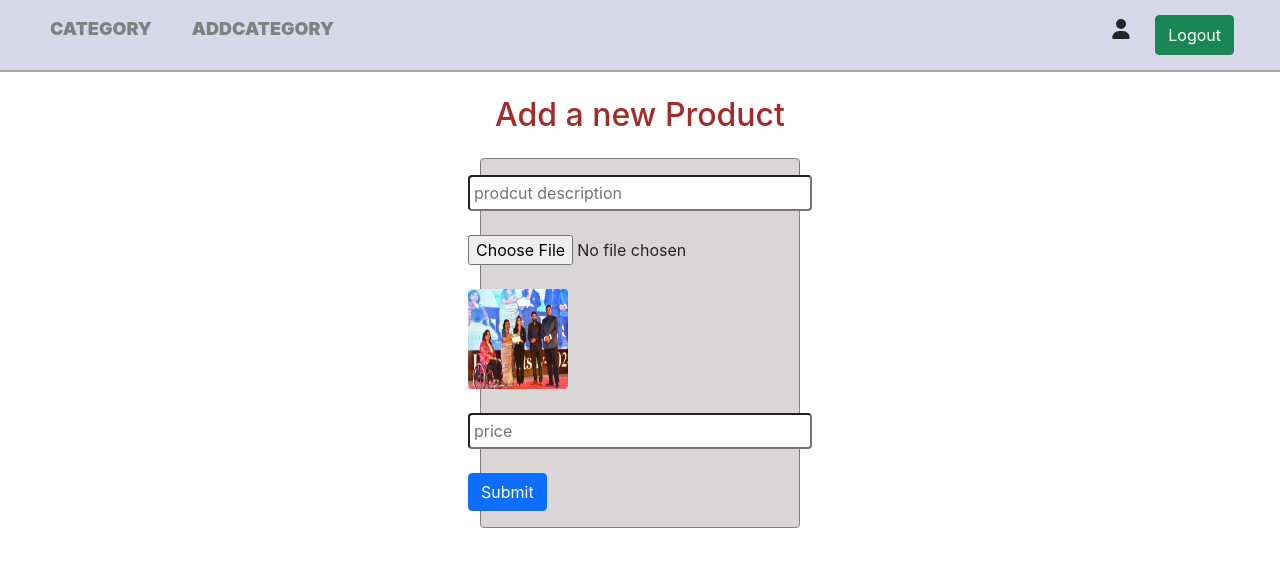
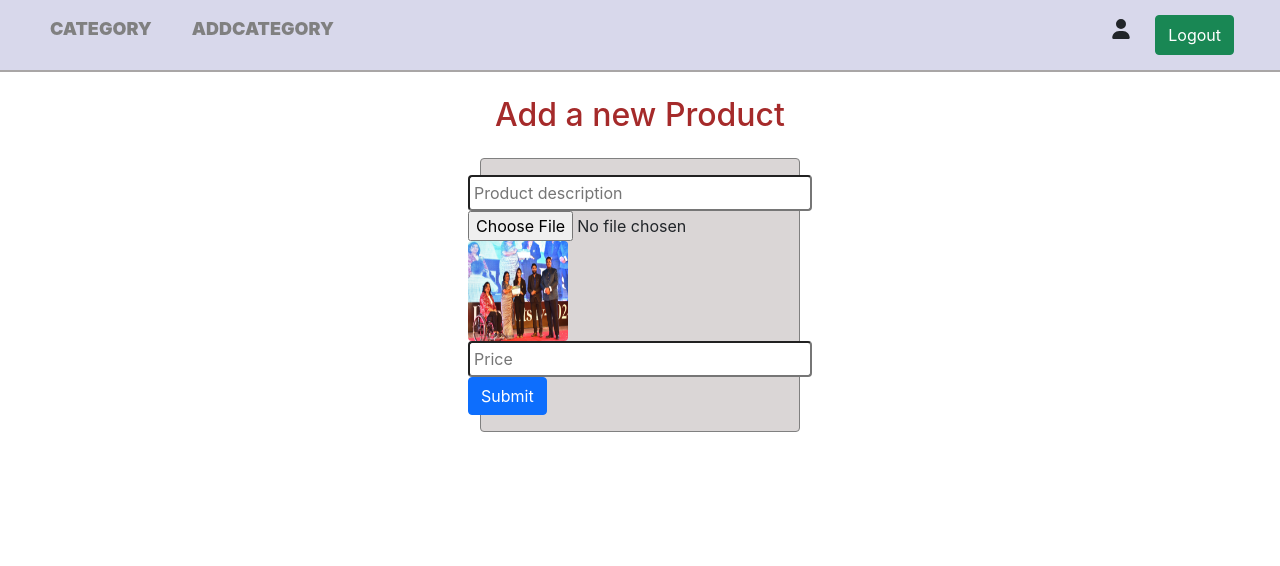
Before and after one commit to priya-saran12345/crud, a React (Create React App) app: page /addcategory in a window 1280 px wide. Shown: the top 566 px of the page. Built offline with nearby package versions, Linux system fonts and the light colour scheme; sample sign-in values are in the browser's storage; the HTML template or start-up script is replaced by a standard one.

Commit message:
Update Addcategory.js

```diff
--- a/src/components/Addcategory.js
+++ b/src/components/Addcategory.js
@@ -1,112 +1,99 @@
-import React, { useState } from 'react'
-import axios from 'axios'
-import  style from '../styling/style.module.css'
-import img from '../images/me.JPG'
-import loader from '../images/loader.gif'
+import React, { useState } from 'react';
+import axios from 'axios';
+import style from '../styling/style.module.css';
+import img from '../images/me.JPG';
+import loader from '../images/loader.gif';
 import { useNavigate } from 'react-router-dom';
-import Navbar from './Navbar'
-var FormData = require('form-data');
+
 const Addcategory = () => {
+    const [product, setproduct] = useState('');
+    const [image, setimage] = useState(null);
+    const [price, setprice] = useState('');
+    const [seeimage, setseeimage] = useState(img);
+    const [isloading, setisloading] = useState(false);
+    const [error, seterror] = useState('');
+    const [haserr, sethaserr] = useState(false);
+    let navigate = useNavigate();
 
+    const submithandler = (e) => {
+        e.preventDefault();
+        setisloading(true);
 
-  const [product, setproduct] = useState('')
-  const [image, setimage] = useState(null)
-  const [price, setprice] = useState()
-  const [seeimage, setseeimage] = useState(img)
-  const [isloading, setisloading] = useState(false)
-const [error, seterror] = useState('')
-const [haserr, sethaserr] = useState(false)
-  let navigate=useNavigate()
-//file handler code for the image representation
-  // subit handler function for submitting the code
-  const submithandler = (e) => {
-    e.preventDefault()
-    setisloading(true)
-    const fD=new FormData()
-    fD.append('description',product)
-    fD.append('mrp',price)
-    fD.append('photo',image)
-    console.log(fD)
-    axios.post('https://restful-api-five.vercel.app/product',fD,
-      {
-        headers:{
-          Authorization:'Bearer '+localStorage.getItem('token')
-        }}
+        if (!product || !price || !image) {
+            sethaserr(true);
+            seterror("All fields are required.");
+            setisloading(false);
+            return;
+        }
 
-    )
-    .then(result=>{
-setisloading(true)
-console.log(result.data)
-setseeimage(img)
-setisloading(false)
-navigate('/category')
+        const fD = new FormData();
+        fD.append('description', product);
+        fD.append('mrp', price);
+        fD.append('photo', image);
 
+        axios.post('https://restful-api-five.vercel.app/product', fD, {
+            headers: {
+                Authorization: 'Bearer ' + localStorage.getItem('token')
+            }
+        })
+        .then(result => {
+            console.log(result.data);
+            setseeimage(img);
+            setisloading(false);
+            navigate('/category');
+        })
+        .catch(err => {
+            console.error("API call error:", err.response || err);
+            sethaserr(true);
+            seterror(err.response ? err.response.data.error : "An error occurred");
+            setisloading(false);
+            setseeimage(img);
+        });
+    }
 
-
-    })
-    .catch(err=>{
-
-console.log(err)
-sethaserr(true)
-seterror(err.message)
-setisloading(false)
-setseeimage(img)
-    })
-
-  }
     return (
         <>
-        {/* <Navbar/> */}
-
-       <h2 className={`${style.h1}   text-center my-4`}>Add a new Product</h2>
+            <h2 className={`${style.h1} text-center my-4`}>Add a new Product</h2>
             {isloading &&
                 <div className='container w-50 d-flex justify-content-center'>
-
-<img src={loader} className={style.load} alt='finding'></img>
+                    <img src={loader} className={style.load} alt='finding' />
                 </div>
-
             }
             {!isloading &&
-        <div className={`container w-25  rounded  py-3  my-4 d-flex justify-content-center ${style.add}`}>
+                <div className={`container w-25 rounded py-3 my-4 d-flex justify-content-center ${style.add}`}>
                     <form onSubmit={submithandler}>
-          <input type='text' className='w-100 p-1 rounded m-bottom-3 '  placeholder='prodcut description' onChange={(e) => {
-            setproduct(e.target.value)
-          }}>
-          </input>
-          <br></br>
-          <br></br>
-          <input type='file' placeholder='image ' onChange={(e) => {
-            setimage(e.target.files[0])
-setseeimage(URL.createObjectURL(e.target.files[0]))
-
-
-          }} ></input>
-          <br></br>
-
-          <br></br>
-          <img  className=' rounded' src={seeimage} alt='not find' height='100px' width="100px"></img>
-          <br></br>
-          <br></br>
-
-
-          <input type='number' onChange={(e) => {
-            setprice(e.target.value)
-          }}   className='w-100 p-1 rounded fs-6' placeholder='price'></input>
-          <br></br>
-          <br></br>
-
-          <input type='submit' className='btn btn-primary' ></input>
+                        <input
+                            type='text'
+                            className='w-100 p-1 rounded m-bottom-3'
+                            placeholder='Product description'
+                            onChange={(e) => setproduct(e.target.value)}
+                        />
+                        <input
+                            type='file'
+                            placeholder='Image'
+                            onChange={(e) => {
+                                setimage(e.target.files[0]);
+                                setseeimage(URL.createObjectURL(e.target.files[0]));
+                            }}
+                        />
+                        <img className='rounded' src={seeimage} alt='preview' height='100px' width="100px" />
+                        <input
+                            type='number'
+                            onChange={(e) => setprice(e.target.value)}
+                            className='w-100 p-1 rounded fs-6'
+                            placeholder='Price'
+                        />
+                        <input
+                            type='submit'
+                            className='btn btn-primary'
+                            disabled={isloading}
+                        />
                     </form>
-
-
                 </div>
             }
-
-      {
-      haserr&&<p style={{color:"red"}}>{error} </p>
-      }
+            {haserr && <p style={{ color: "red" }}>{error}</p>}
         </>
-  )
+    );
 }
 
-export default Addcategory
+export default Addcategory;
```
Lines whose indentation alone changed are shown as unchanged.
